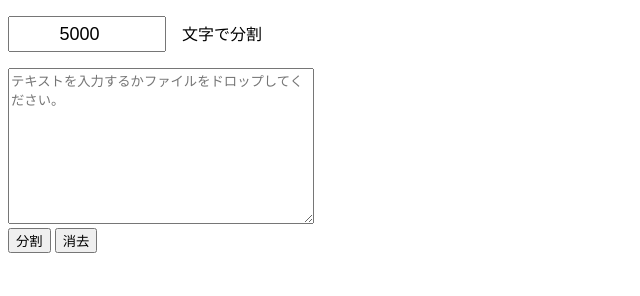
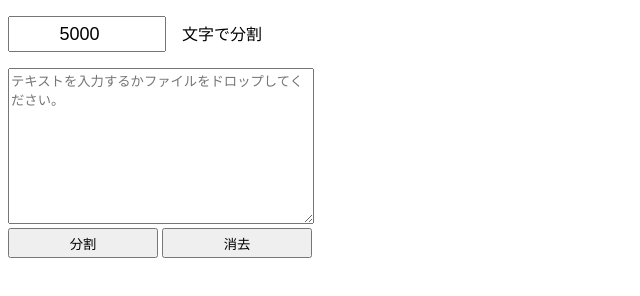
Before and after one commit to tommy-nagasaki/.github.io, a plain HTML site: page index.html in a window 1280 px wide. Shown: the whole page, without its empty margins (0-640 px from the left). Drawn offline with Linux system fonts and the light colour scheme.

Commit message:
Add files via upload

```diff
--- a/css/select.css
+++ b/css/select.css
@@ -1,3 +1,8 @@
+button{
+    width: 150px;
+    height: 30px;
+}
+
 input[type="number"] {
     width: 150px;
     height: 30px;
@@ -9,3 +14,14 @@ div textarea {
     width: 300px;
     height: 150px;
 }
+
+#output {
+    width: 300px;
+
+}
+/*
+div.center{
+    display: flex;
+        flex-direction: column;
+        align-items: center;
+} */
```
Also changed, not shown: css/sample.css (added).
